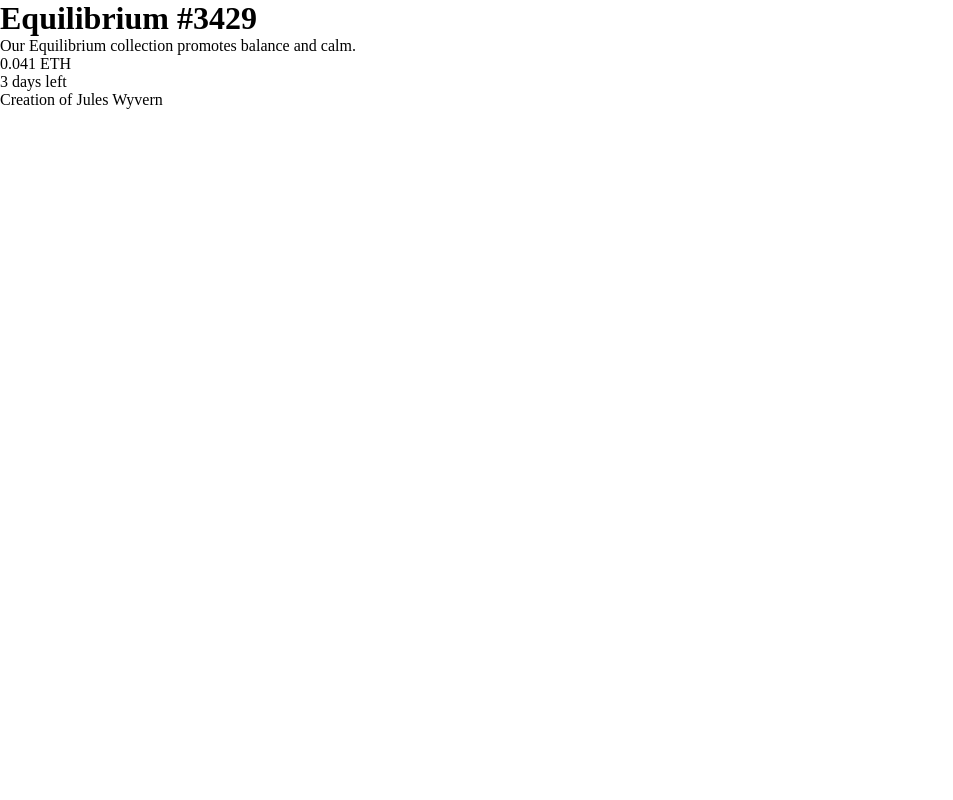
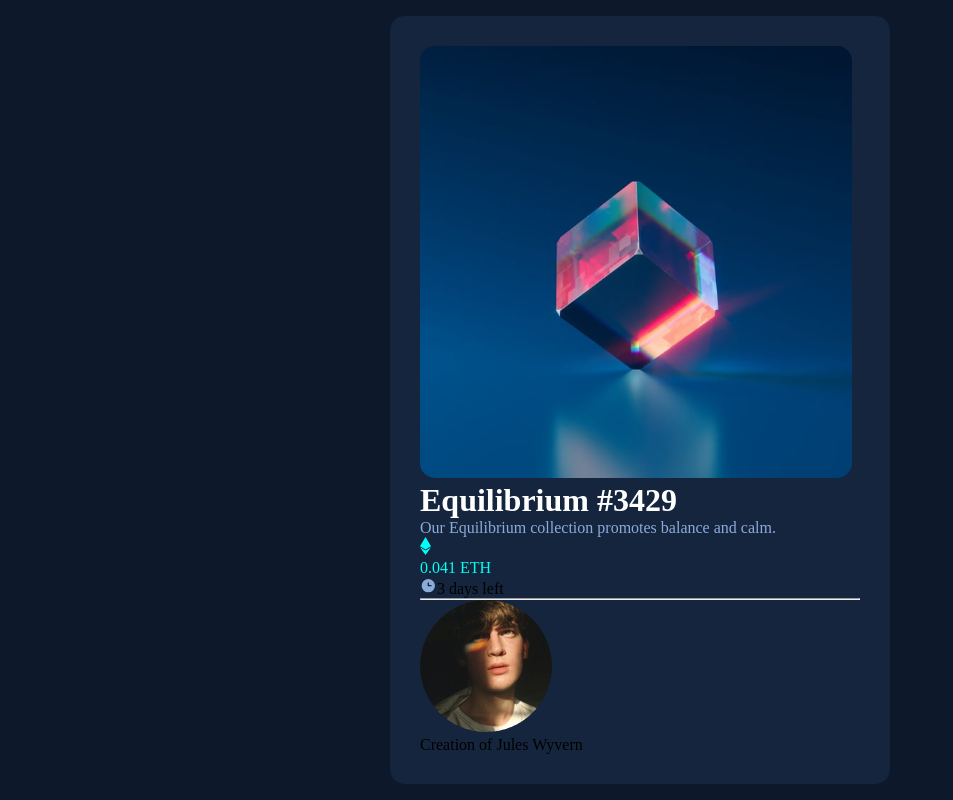
Before and after one commit to blurridge/nft-preview-card-component-main, a plain HTML site: page index.html in a window 1280 px wide. Shown: the whole page, without its empty margins (0-953 px from the left). Drawn offline with Linux system fonts and the light colour scheme.

Commit message:
Added css lines

```diff
--- a/index.html
+++ b/index.html
@@ -1,25 +1,36 @@
 <!DOCTYPE html>
 <html lang="en">
   <head>
-  <meta charset="UTF-8">
-  <meta name="viewport" content="width=device-width, initial-scale=1.0"> <!-- displays site properly based on user's device -->
+    <meta charset="UTF-8" />
+    <meta name="viewport" content="width=device-width, initial-scale=1.0" />
+    <!-- displays site properly based on user's device -->
 
-  <link rel="icon" type="image/png" sizes="32x32" href="./images/favicon-32x32.png">
+    <link
+      rel="icon"
+      type="image/png"
+      sizes="32x32"
+      href="./images/favicon-32x32.png"
+    />
 
     <title>Frontend Mentor | NFT preview card component</title>
 
     <!-- Feel free to remove these styles or customise in your own stylesheet 👍 -->
-  <link rel="stylesheet" href="styles.css">
+    <link rel="stylesheet" href="styles.css" />
   </head>
   <body>
     <div class="container">
+      <img src="./images/image-equilibrium.jpg" class="nft-img" alt="Image of Equilibrium #3429">
       <h1>Equilibrium #3429</h1>
-
       <p class="desc">Our Equilibrium collection promotes balance and calm.</p>
 
+      <img src="./images/icon-ethereum.svg" class="currency-icon" alt="Ethereum Currency Icon">
       <p class="price">0.041 ETH</p>
+
+      <img src="./images/icon-clock.svg" class="clock-icon" alt=""
       <p class="time">3 days left</p>
+      <hr>
 
+      <img src="./images/image-avatar.png" class="creator-img" alt="Image of Jules Wyvern">
       <p class="creator">Creation of Jules Wyvern</p>
     </div>
   </body>
--- a/styles.css
+++ b/styles.css
@@ -3,3 +3,40 @@
     padding: 0;
     margin: 0;
 }
+
+body {
+    background-color: hsl(217, 54%, 11%);
+}
+
+h1 {
+    color: hsl(0, 0%, 100%);
+}
+
+hr {
+    color: hsl(215, 32%, 27%);
+}
+
+.container {
+    top: 50%;
+    left: 50%;
+    position: absolute;
+    transform: translate(-50%, -50%);
+    background-color: hsl(216, 50%, 16%);
+    border-radius: 15px;
+    padding:30px 30px 30px;
+    width: 500px;
+}
+
+.desc,
+.time {
+    color: hsl(215, 51%, 70%);
+}
+
+.nft-img {
+    border-radius: 15px;
+    width: 27rem;
+}
+
+.price {
+    color: hsl(178, 100%, 50%);
+}
```
Lines whose indentation alone changed are shown as unchanged.
